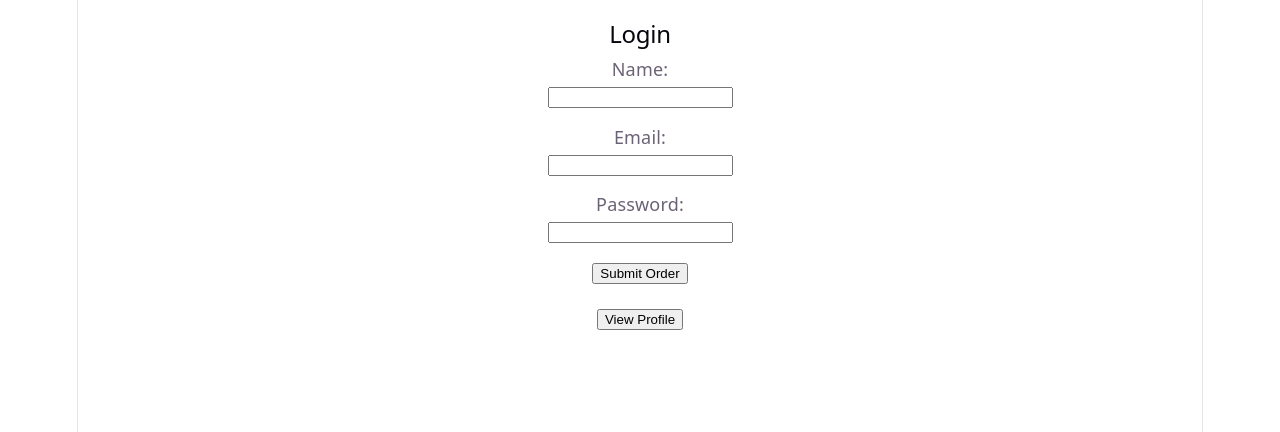
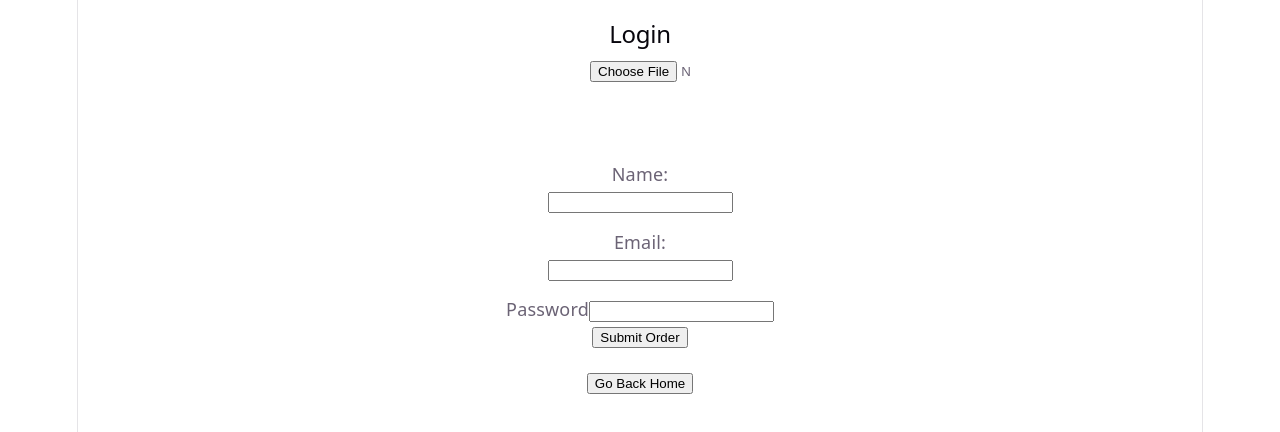
Before and after one commit to sujithganesan6399-cell/3three, a React (Vite) app: page / in a window 1280 px wide. Both pictures are taken after a click on the button "Sign In". Shown: the top 432 px of the page. Built offline with nearby package versions, Linux system fonts and the light colour scheme.

Commit message:
the logic is done

```diff
--- a/src/App.jsx
+++ b/src/App.jsx
@@ -1,11 +1,12 @@
 import Profile from './component/profile';
-import {useState} from 'react';
+import { useState } from 'react';
 import Errormgs from './component/useref';
 
 export default function App() {
   const [activeScreen, setActiveScreen] = useState("home");
   const [userData, setUserData] = useState(null);
-  function handleFormSubmit(data) {
+
+  function handleLoginSuccess(data) {
     setUserData(data);
     setActiveScreen("profile");
   }
@@ -13,11 +14,14 @@ export default function App() {
   if (activeScreen === "Errormgs") {
     return (
       <div className="App">
-        <Errormgs onSubmit={handleFormSubmit} />
-        <button onClick={() => setActiveScreen("profile")}>View Profile</button>
+        <Errormgs moveToProfile={handleLoginSuccess} />
+
+        <button onClick={() => setActiveScreen("home")}>Go Back Home</button>
       </div>
     );
   }
+
+
   else if (activeScreen === "home") {
     return (
       <div className="App">
--- a/src/component/profile.jsx
+++ b/src/component/profile.jsx
@@ -1,20 +1,17 @@
-export default function Profile({ user, goBack }) {
-  if (!user){
-    return (
-      <div style={{ padding: "20px", border: "2px solid red" }}>
-        <h2>Error</h2>
-        <p>No user data available. Please log in first.</p>
-        <button onClick={goBack}>Go Back</button>
-      </div>
-    );
+
+export default function Profile({ user }) {
+
+  if (!user) {
+    return <p>Wait, I don't have the data yet!</p>;
   }
 
   return (
-    <div style={{ padding: "20px", border: "2px solid green" }}>
-      <h2>Welcome, {user.name}!</h2>
-      <p><strong>Your registered email is:</strong> {user.email}</p>
-
-      <button onClick={goBack}>Log Out & Go Back</button>
+    <div>
+        <img
+        src={user.image}
+        />
+      <h1>Name: {user.name}</h1>
+      <h1>Email: {user.email}</h1>
     </div>
   );
 }
--- a/src/component/useref.jsx
+++ b/src/component/useref.jsx
@@ -1,45 +1,64 @@
 import { useRef, useState } from 'react';
-import {context} from 'react';
-import Profile from './profile';
 
-export default function CheckoutForm() {
+export const fileds = [
+  { label: 'Name', name: 'name' },
+  { label: 'Email', name: 'email' },
+];
+export default function CheckoutForm({ moveToProfile }) {
+    const passRef = useRef(null)
+    const imgRef = useRef(null)
   const inputRef = useRef([]);
   const [errorMessage, setErrorMessage] = useState("");
-  const [useProfile,setUseProfile] = useState("home");
 
-const fileds = [
-    { label: 'Name', name: 'name' },
-    { label: 'Email', name: 'email' },
-    { label: 'Password', name: 'password' },
-  ];
+  function handleSubmit() {
 
-  function moveToProfile() {
-        setUseProfile("profile");
+    for (let i = 0; i < fileds.length; i++) {
+      const currentBox = inputRef.current[i];
+      if (currentBox.value === "") {
+        setErrorMessage(`⚠️ Please enter your ${fileds[i].label}!`);
+        currentBox.focus();
+        return;
+          }
+    }
+    if (passRef.current.value === ""){
+           setErrorMessage(`⚠️ Please enter your Password!`);
+        currentBox.focus();
         return;
     }
-
-  function handleSubmit() {
-    for (let i = 0; i < fileds.length; i++) {
-
-      const currentBox = inputRef.current[i];
-
-      if (currentBox.value === "") {
-
-        setErrorMessage(`⚠️ Please enter your ${fileds[i].label}!`);
-
-        currentBox.focus();
-
-               return;
-      }
+    const imageUplode = imgRef.current.files[0]
+    let imgUrl
+    if(imageUplode){
+        imgUrl=URL.createObjectURL(imageUplode)
+    }
+    else{
+        <p>uplode a image </p>
     }
 
     setErrorMessage("");
-    alert("Success! All fields are filled out.");
+
+    const userDetails = {
+      name: inputRef.current[0].value,
+      email: inputRef.current[1].value,
+      password:passRef.current.value,
+      image:imgUrl
+
+    };
+   moveToProfile(userDetails);
+
   }
 
   return (
     <div style={{ padding: "20px" }}>
       <h2>Login</h2>
+      <input
+      type='file'
+      ref={imgRef}
+      accept='image/*'
+      style={{
+        width: "100px",
+        height:"100px"
+        }}/>
+
 
       {fileds.map((field, index) => (
         <div key={index} style={{ marginBottom: "15px" }}>
@@ -50,7 +69,8 @@ const fileds = [
           />
         </div>
       ))}
-
+      <label>Password</label>
+      <input type="password" label="password" className='pass' ref={passRef}/>
       <p style={{ color: "red", fontWeight: "bold" }}>{errorMessage}</p>
 
       <button onClick={handleSubmit}>Submit Order</button>
```
